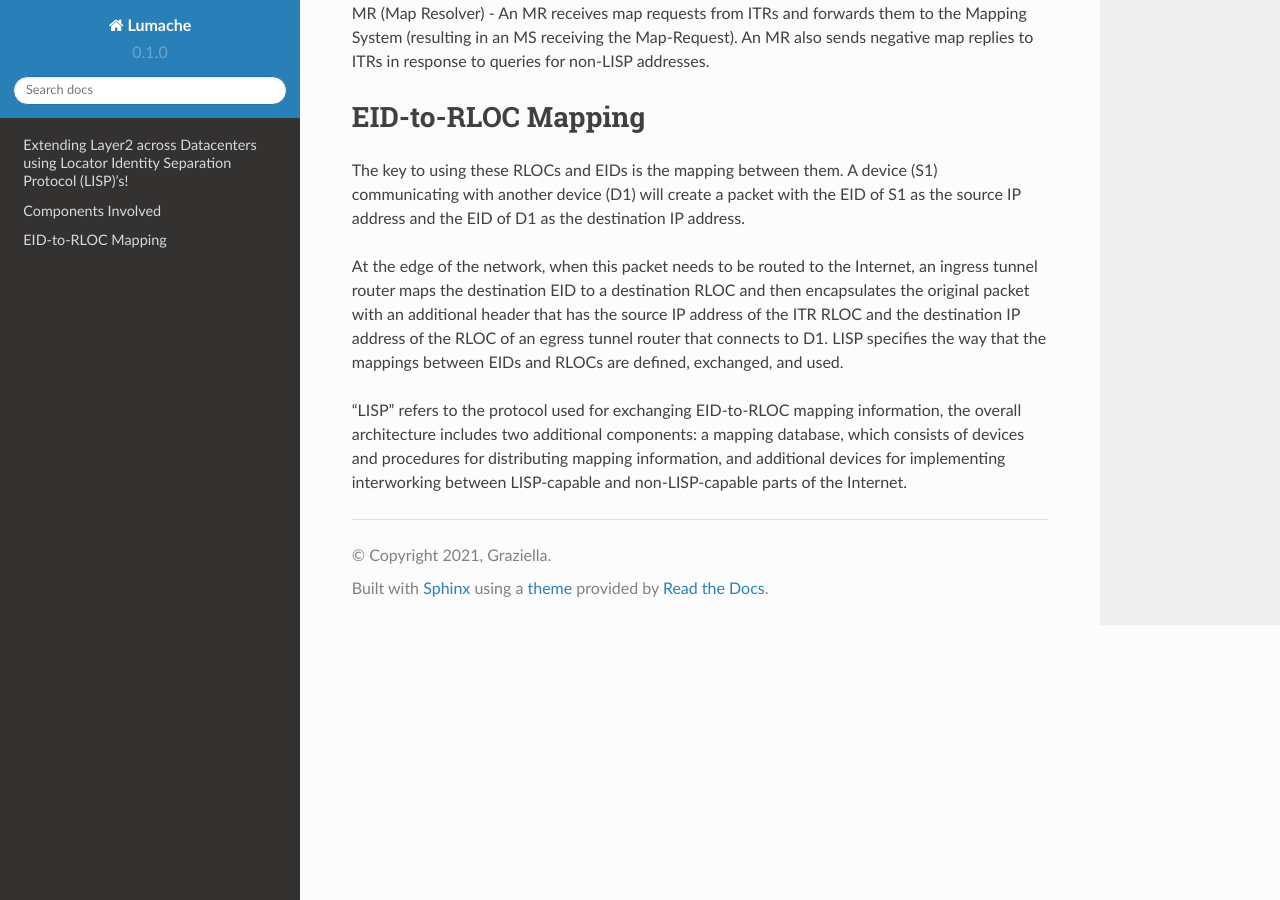
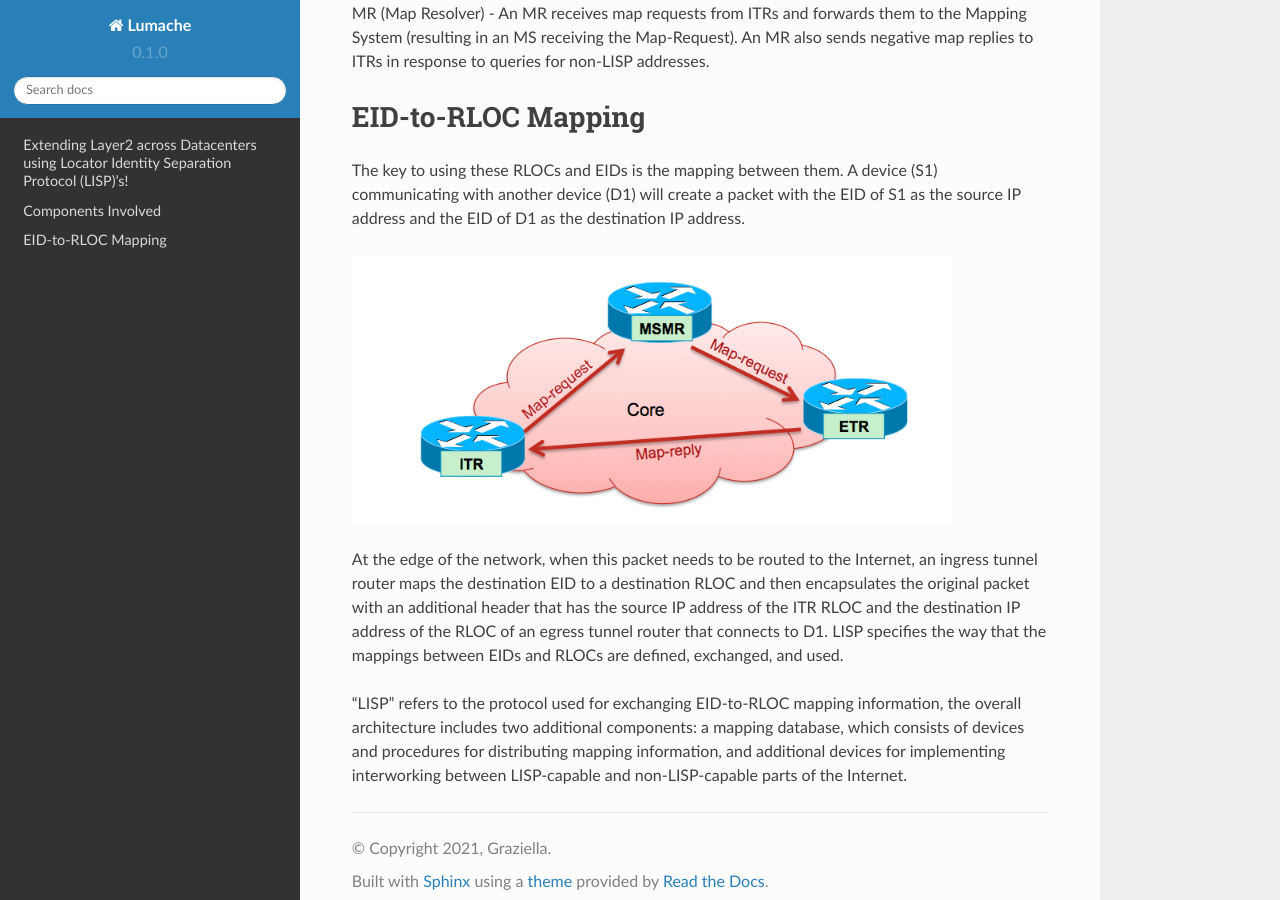
Before and after one commit to arunkumaruniqpro/c8000v_LISP_L2_Extension, a Sphinx documentation site: the page built from docs/source/index.rst, in a window 1280 px wide and 900 px high, scrolled down 1449 px. Built offline with Sphinx 7.4.7 and the Read the Docs theme 2.0.0, drawn with Linux system fonts in a browser that asks for light colours.

Commit message:
Update index.rst

```diff
--- a/docs/source/index.rst
+++ b/docs/source/index.rst
@@ -39,7 +39,9 @@ EID-to-RLOC Mapping
 ===================
 The key to using these RLOCs and EIDs is the mapping between them. A device (S1) communicating with another device (D1) will create a packet with the EID of S1 as the source IP address and the EID of D1 as the destination IP address.
 
-
+.. image:: EID_to_RLOC_Mapping.png
+  :width: 600
+  :alt: Alternative text
 
 At the edge of the network, when this packet needs to be routed to the Internet, an ingress tunnel router maps the destination EID to a destination RLOC and then encapsulates the original packet with an additional header that has the source IP address of the ITR RLOC and the destination IP address of the RLOC of an egress tunnel router that connects to D1. LISP specifies the way that the mappings between EIDs and RLOCs are defined, exchanged, and used.
 
```
